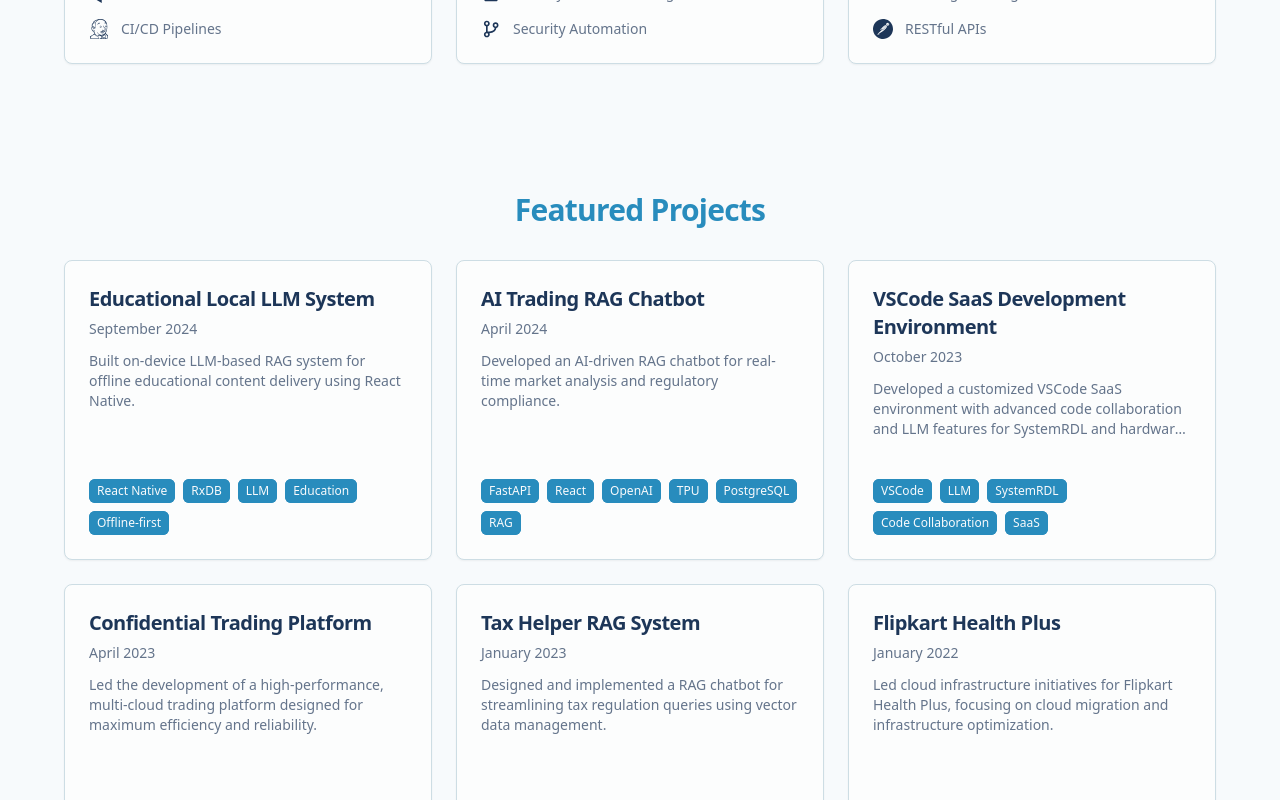
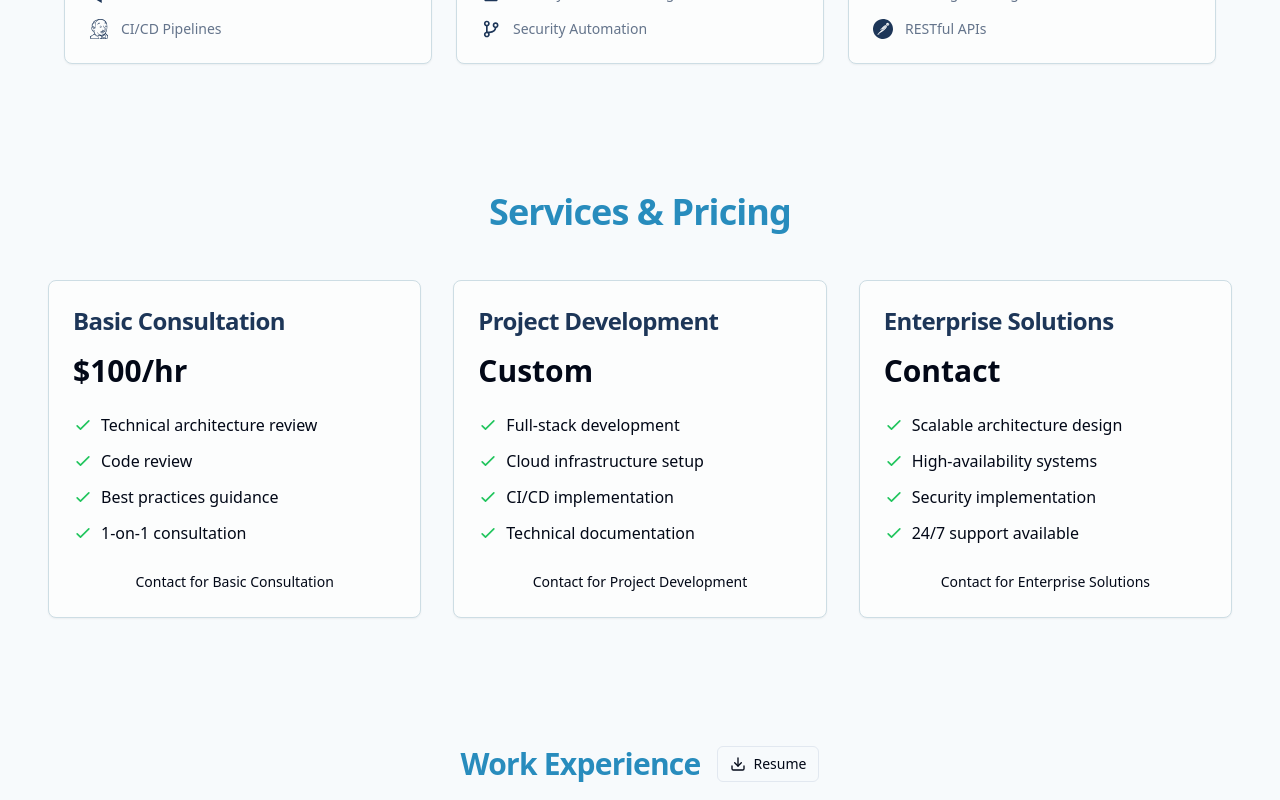
Before and after one commit to EXTREMOPHILARUM/website, a React (Create React App) app: page / in a window 1280 px wide. Shown: the part 1040-1840 px from the top of the page. Built offline with nearby package versions, Linux system fonts and the light colour scheme.

Commit message:
disable blogs

```diff
--- a/src/App.js
+++ b/src/App.js
@@ -1,5 +1,5 @@
 import React, { lazy, Suspense } from 'react';
-import { useParams } from 'react-router-dom';
+// import { useParams } from 'react-router-dom';
 import Loading from './components/Loading/Loading';
 import { ThemeProvider } from './contexts/ThemeContext';
 
@@ -8,13 +8,13 @@
 const Skills = lazy(() => import('./components/Skills/Skills'));
 const Projects = lazy(() => import('./components/Projects/Projects'));
 const WorkExperience = lazy(() => import('./components/WorkExperience/WorkExperience'));
-const Blog = lazy(() => import('./components/Blog/Blog'));
+// const Blog = lazy(() => import('./components/Blog/Blog'));
 const Contact = lazy(() => import('./components/Contact/Contact'));
 const Footer = lazy(() => import('./components/Footer/Footer'));
 const Pricing = lazy(() => import('./components/Pricing/Pricing'));
 
 function App() {
-  const { slug } = useParams();
+  // const { slug } = useParams();
 
   return (
     <ThemeProvider>
@@ -23,10 +23,11 @@
           <Suspense fallback={<Loading />}>
             <Hero />
             <Skills />
-            <Projects />
+
             <Pricing />
             <WorkExperience />
-            <Blog initialSlug={slug} />
+            {/* <Blog initialSlug={slug} /> */}
+            <Projects />
             <Contact />
           </Suspense>
         </main>
```
